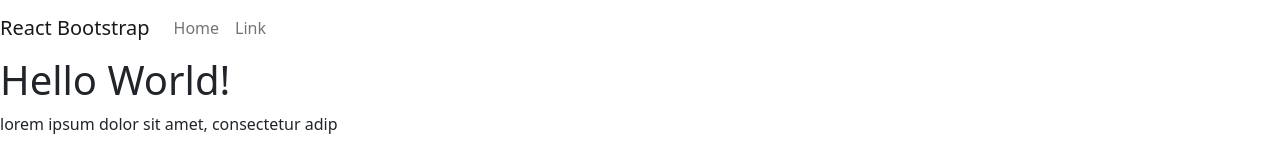
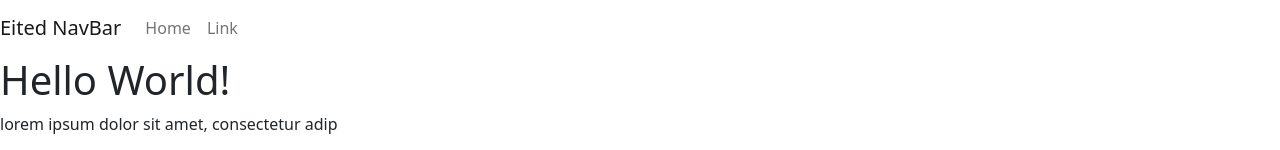
Before and after one commit to sogliola/serafin-portfolio-dev, a React (Create React App) app: page / in a window 1280 px wide. Shown: the top 150 px of the page. Built offline with nearby package versions, Linux system fonts and the light colour scheme.

Commit message:
Update Navbar.js

```diff
--- a/src/components/Navbar.js
+++ b/src/components/Navbar.js
@@ -4,7 +4,7 @@
 export default function NavbarComponent() {
   return (
     <Navbar>
-      <Navbar.Brand href="#home">React Bootstrap</Navbar.Brand>
+      <Navbar.Brand href="#home">Eited NavBar</Navbar.Brand>
       <Nav classname="mr-auto">
         <Nav.Link href="#home">Home</Nav.Link>
         <Nav.Link href="#link">Link</Nav.Link>
```
